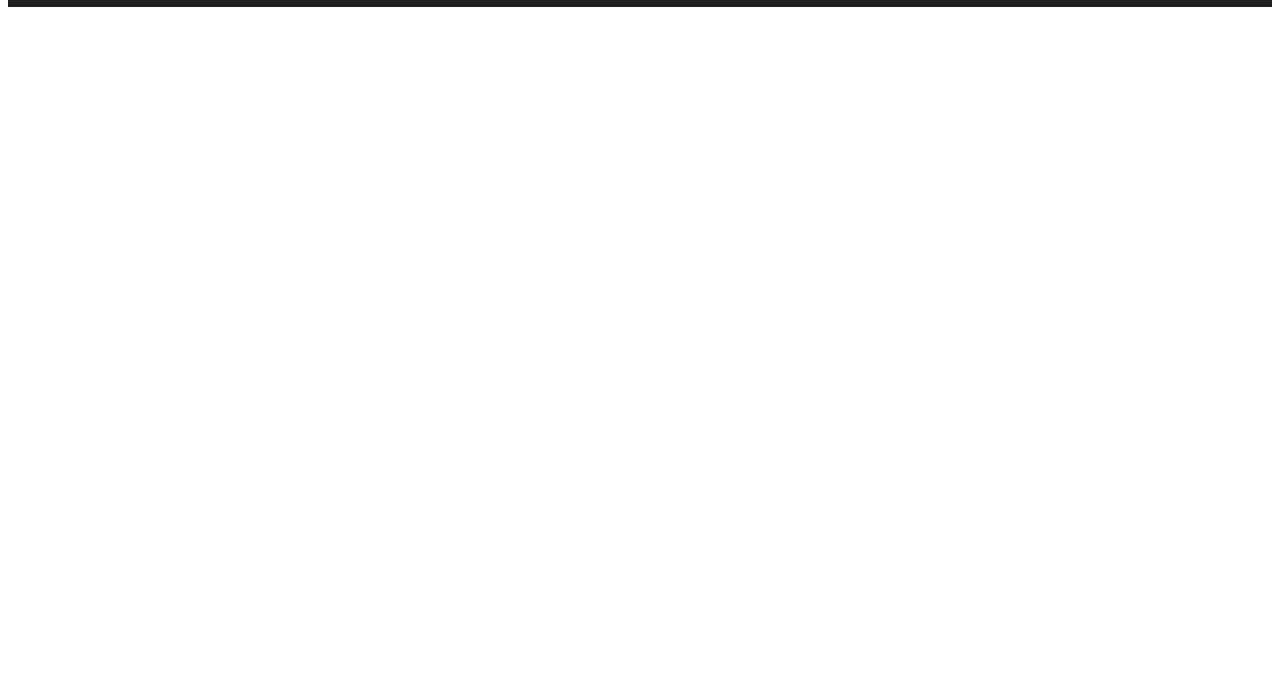
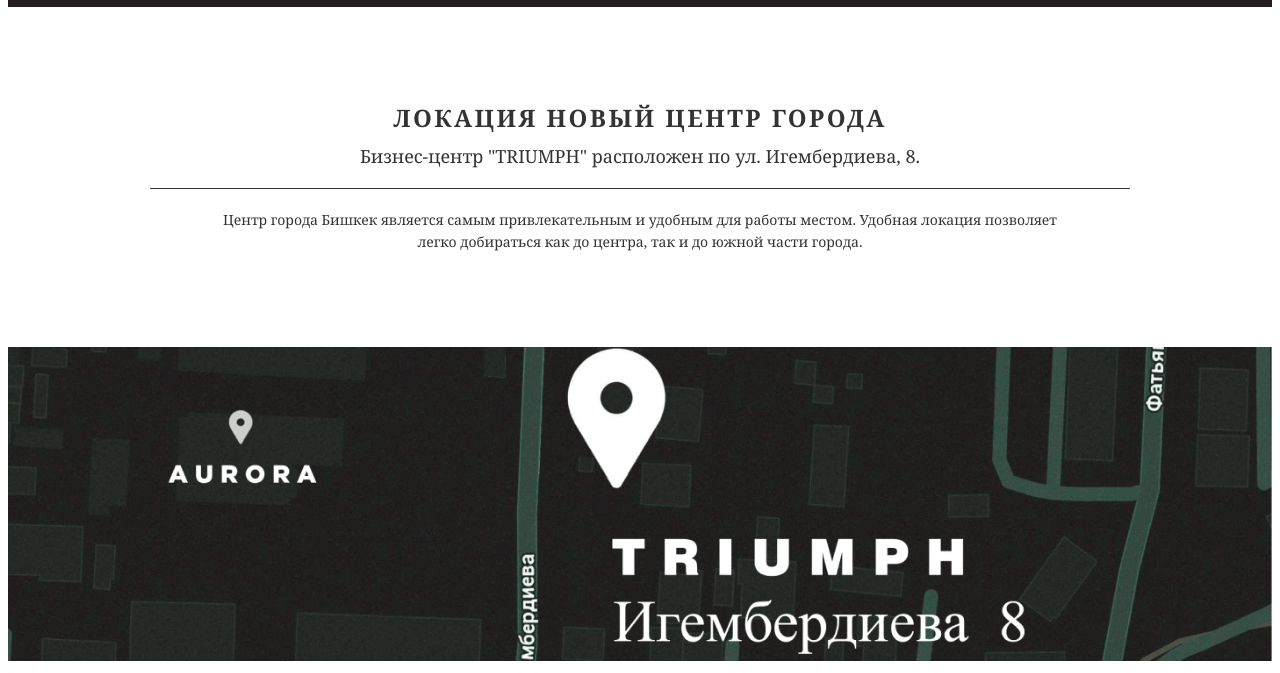
Before and after one commit to SaadatMitalipova/Front-test, a plain HTML site: page index.html in a window 1280 px wide. Shown: the part 1218-1891 px from the top of the page. Before the commit the page ends 1235 px from the top, so only its background shows below. Drawn offline with Linux system fonts and the light colour scheme; a script that the page names is missing.

Commit message:
LOCATION NEW CITY CENTER

```diff
--- a/index.html
+++ b/index.html
@@ -40,7 +40,7 @@
           <h1>ХАРАКТЕРИСТИКИ</h1>
           <div class="features">
             <div class="feature-item">
-              <img src="/images/CEILING.png" alt="Высота потолков" />
+              <img src="/images/ceiling.png" alt="Высота потолков" />
               <div class="texts">
                 <div class="text-large">ВЫСОТА ПОТОЛКОВ</div>
                 <div class="text">В чистовой отделке</div>
@@ -49,7 +49,7 @@
               </div>
             </div>
             <div class="feature-item">
-              <img src="/images/floor.png" alt="Пол" />
+              <img src="/images/floor1.png" alt="Пол" />
               <div class="texts">
                 <div class="text-large">Пол</div>
                 <div class="text">Коммерция и типовой этаж:</div>
@@ -74,7 +74,7 @@
               </div>
             </div>
             <div class="feature-item">
-              <img src="/images/windows.png" alt="Окна" />
+              <img src="/images//windows.png" alt="Окна" />
 
               <div class="texts">
                 <div class="text-large">ОКНА</div>
@@ -104,6 +104,22 @@
             </div>
           </div>
         </section>
+
+        <section class="locations">
+          <div class="location-text">
+            <div class="title">ЛОКАЦИЯ НОВЫЙ ЦЕНТР ГОРОДА</div>
+            <div class="subtitle">
+              Бизнес-центр "TRIUMPH" расположен по ул. Игембердиева, 8.
+            </div>
+            <div class="line"></div>
+            <div class="description">
+              Центр города Бишкек является самым привлекательным и удобным для
+              работы местом. Удобная локация позволяет <br> легко добираться как до
+              центра, так и до южной части города.
+            </div>
+          </div>
+          <img src="/images/location.png" alt="">
+        </section>
       </div>
     </div>
 
--- a/styles.css
+++ b/styles.css
@@ -65,14 +65,14 @@ header {
 
 .characteristic {
   height: 464px;
-  background-color: #231F21;
+  background-color: #231f21;
   color: #fff;
   background-size: cover;
 }
 .characteristic h1 {
   padding: 59.77px 0 0 100px;
   font-size: 36px;
-  font-family: Georgia, 'Times New Roman', Times, serif;
+  font-family: Georgia, "Times New Roman", Times, serif;
   font-size: 40px;
   font-weight: 400;
   line-height: 46px;
@@ -84,7 +84,7 @@ header {
   padding: 20px 100px;
 }
 
-.feature-item{
+.feature-item {
   display: flex;
   align-items: center;
   gap: 20px;
@@ -112,3 +112,44 @@ header {
   height: 48px;
   margin-bottom: 20px;
 }
+
+.location-text {
+  font-family: "Georgia", serif;
+  color: #333;
+  display: flex;
+  justify-content: center;
+  flex-direction: column;
+  height: 300px;
+  text-align: center;
+  padding: 20px;
+}
+
+.title {
+  font-size: 24px;
+  font-weight: bold;
+  margin-bottom: 10px;
+  letter-spacing: 0.1em;
+}
+
+.subtitle {
+  font-size: 18px;
+  margin-bottom: 10px;
+}
+
+.line {
+  width: 80%;
+  height: 1px;
+  background-color: #333;
+  margin: 10px auto;
+}
+
+.description {
+  font-size: 14px;
+  margin-top: 10px;
+  line-height: 1.6;
+  text-align: center;
+}
+
+.locations img{
+  width: 100%;
+}
```
Also changed, not shown: images/CEILING.png (deleted), images/ceiling.png (added), images/construction.png, images/elevator.png, images/facade.png, images/floor.png (deleted), images/floor1.png (added), images/insulation.png, images/location.png (added), images/roof.png, images/windows.png.
